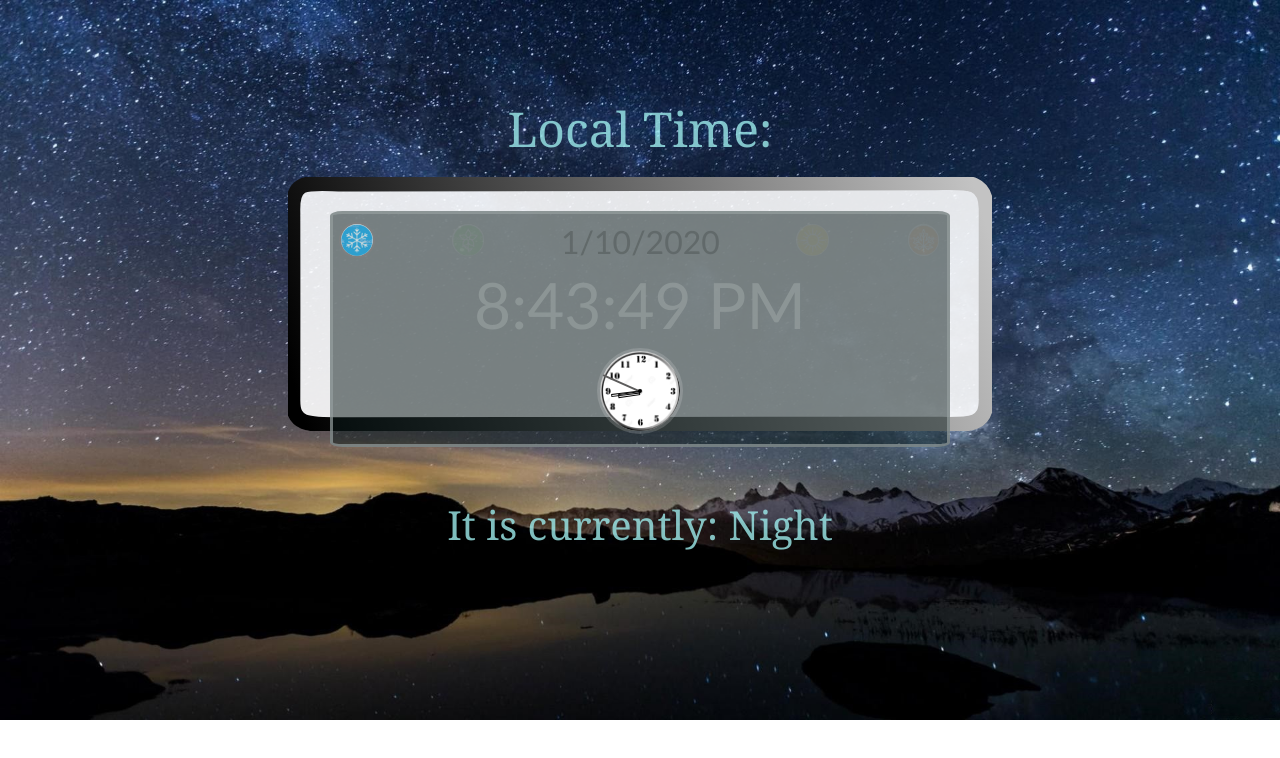
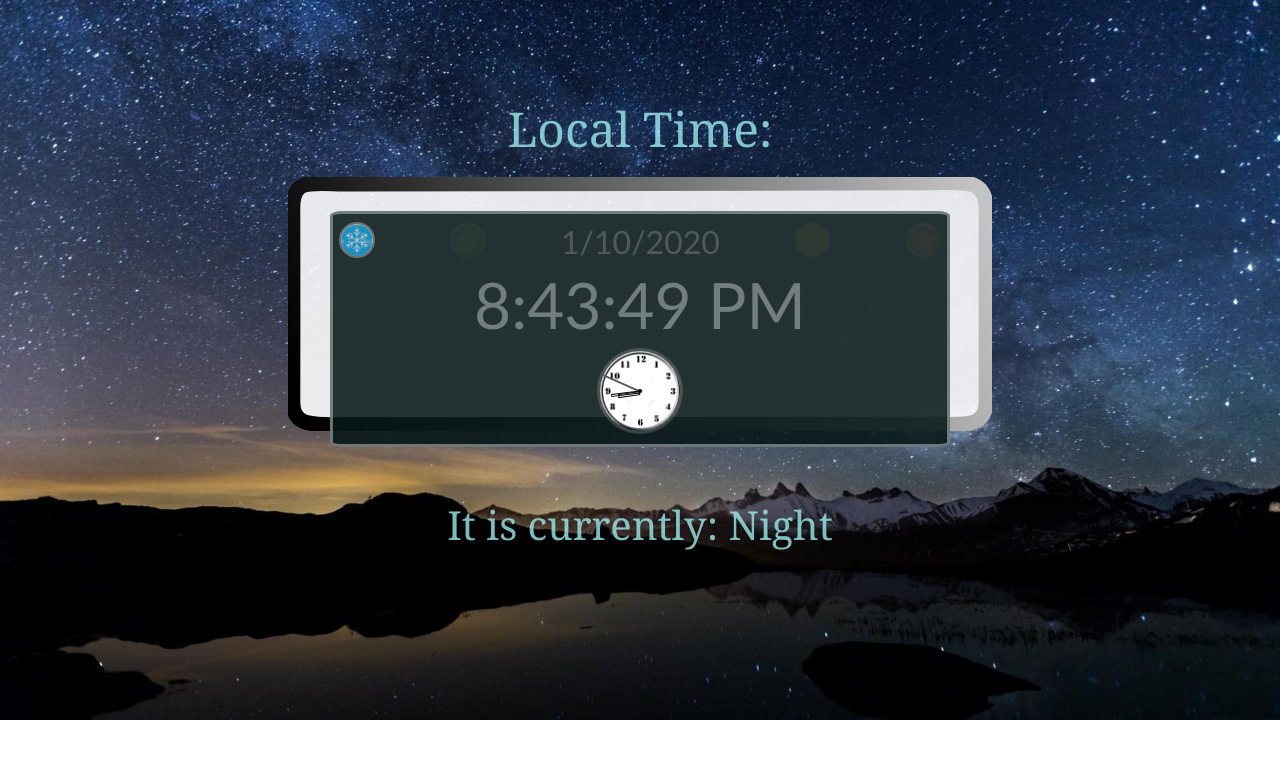
Before and after one commit to davidthecomposer/Digital-Clock, a plain HTML site: page index.html in a window 1280 px wide. Drawn offline with Linux system fonts and the light colour scheme.

Commit message:
clock face color change

```diff
--- a/styles.css
+++ b/styles.css
@@ -128,7 +128,7 @@ h2 {
 
 .clock-face {
     display: flex;
-    background-color: rgba(6, 22, 22, 0.5);
+    background-color: rgba(6, 22, 22, 0.87);
     width: 96%;
     height: 96%;
     justify-content: space-around;
```
